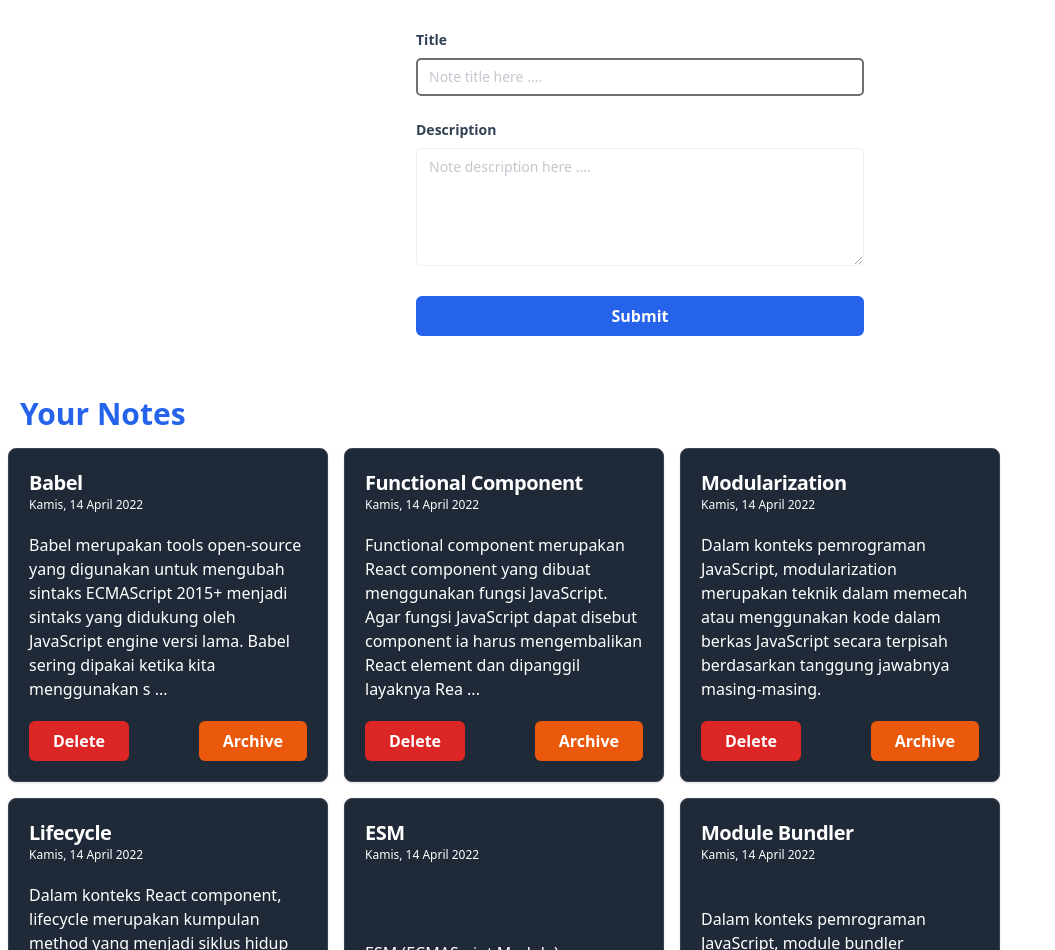
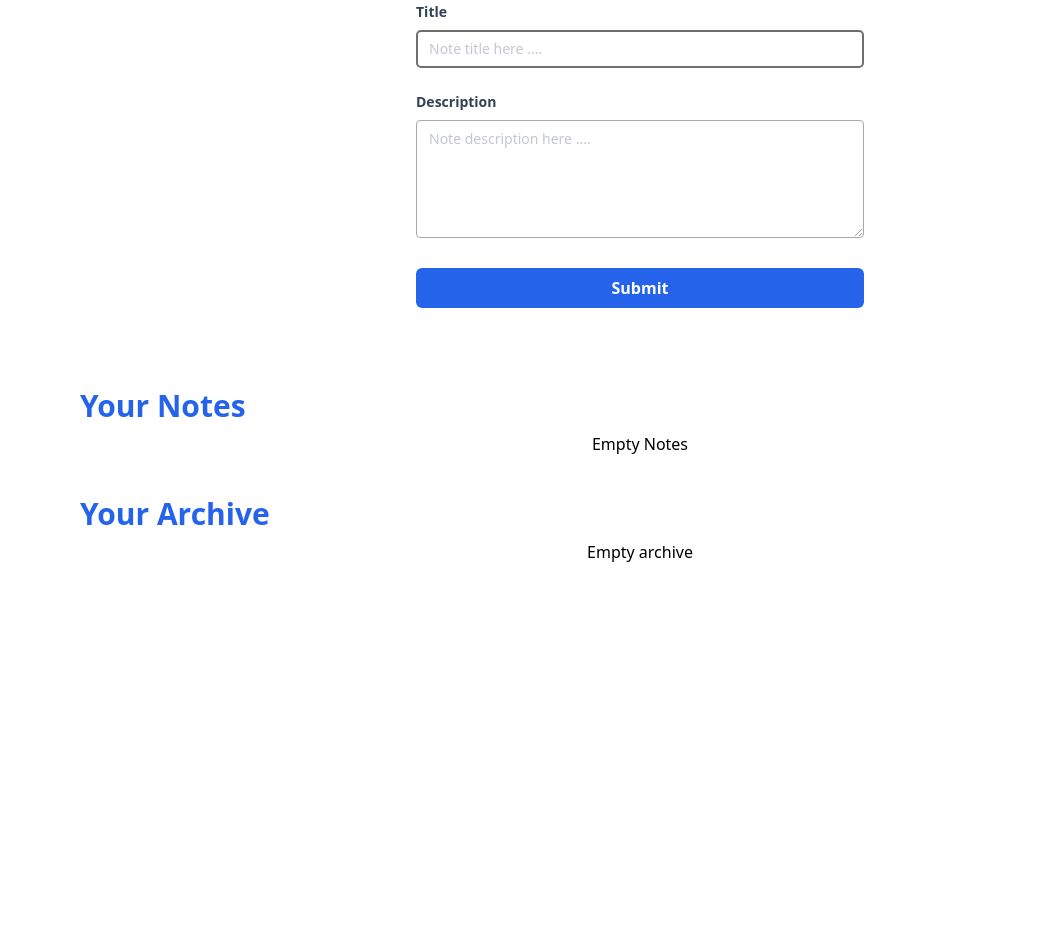
Before and after one commit to MHendriF/personal-notes, a React (Vite) app: page / in a window 1280 px wide. Shown: the part 182-1132 px from the top of the page, without its empty margins (0-1055 px from the left). After the commit the page ends 880 px from the top, so only its background shows below. Built offline with nearby package versions, Linux system fonts and the light colour scheme.

Commit message:
add initialNotes

```diff
--- a/src/components/Elements/Inputs/Input.jsx
+++ b/src/components/Elements/Inputs/Input.jsx
@@ -6,7 +6,7 @@ const Input = forwardRef((props, ref) => {
         <input
             id={name}
             type={type}
-            className='text-sm border rounded w-full py-2 px-3 text-slate-900 placeholder: opacity-60'
+            className='text-sm border border-gray-500 rounded w-full py-2 px-3 text-slate-900 placeholder: opacity-60'
             placeholder={placeholder}
             onInput={onInput}
             name={name}
--- a/src/components/Elements/Inputs/Textarea.jsx
+++ b/src/components/Elements/Inputs/Textarea.jsx
@@ -5,7 +5,7 @@ const Textarea = forwardRef((props, ref) => {
     return (
         <textarea
             id={name}
-            className='text-sm border rounded w-full py-2 px-3 text-slate-900 placeholder: opacity-60'
+            className='text-sm border border-gray-500 rounded w-full py-2 px-3 text-slate-900 placeholder: opacity-60'
             placeholder={placeholder}
             onInput={onInput}
             rows={rows}
--- a/src/components/Fragments/FormAddNote.jsx
+++ b/src/components/Fragments/FormAddNote.jsx
@@ -4,6 +4,8 @@ import InputForm from '../Elements/Inputs/InputForm';
 import TextareaForm from '../Elements/Inputs/TextareaForm';
 import { useRef } from 'react';
 import { useEffect } from 'react';
+import { useDispatch } from 'react-redux';
+import { addNote } from '../../redux/slices/noteSlice';
 
 const FormAddNote = () => {
     const [notes, setNotes] = useState([]);
@@ -11,6 +13,7 @@ const FormAddNote = () => {
     const [inputTitle, setInputTitle] = useState('');
     const [inputBody, setInputBody] = useState('');
 
+    const dispatch = useDispatch();
     const titleRef = useRef(null);
     const maxCharLimit = 50;
     const remainingChars = maxCharLimit - inputTitle.length;
@@ -31,7 +34,7 @@ const FormAddNote = () => {
             archived: false,
         };
         console.log(newNote);
-        //setNotes([...notes, newNote]);
+        dispatch(addNote(newNote));
         clearInput();
     };
 
@@ -48,7 +51,7 @@ const FormAddNote = () => {
 
     return (
         <form onSubmit={handleAddNote}>
-            <p className='font-medium text-slate-600 mb-8 text-end text-xs'>Sisa karakter : {remainingChars}</p>
+            <p className='font-medium text-slate-600 mt-3 text-end text-xs'>Sisa karakter : {remainingChars}</p>
             <InputForm
                 label='Title'
                 name='title'
--- a/src/pages/note.jsx
+++ b/src/pages/note.jsx
@@ -5,34 +5,31 @@ import { useContext } from 'react';
 import FormAddNote from '../components/Fragments/FormAddNote';
 import { useEffect, useState } from 'react';
 import { getInitialData } from '../utils';
+import { useSelector } from 'react-redux';
 import CardNote from '../components/Fragments/CardNote';
 
 const NotePage = (props) => {
     const { isDarkMode, setIsDarkMode } = useContext(DarkMode);
-    const [notes, setNotes] = useState([]);
+    //const [notes, setNotes] = useState([]);
     const [archive, setArchive] = useState([]);
-    const [id, setId] = useState(7);
-    const [inputValue, setInputValue] = useState('');
+    const notes = useSelector((state) => state.notes.data);
+    const initalNotes = getInitialData();
+
+    console.log('initalNotes: ', initalNotes);
 
     useEffect(() => {
-        setNotes(getInitialData);
-        console.log('notes: ', notes);
+        if (notes.length === 0 && initalNotes.length > 0) {
+            localStorage.setItem('notes', JSON.stringify(initalNotes));
+            console.log('insert');
+        }
     }, []);
 
-    // const handleAddNote = (e) => {
-    //     e.preventDefault();
-    //     setId(id + Date.now());
-
-    //     const newNote = {
-    //         id: id,
-    //         title: e.target.title.value,
-    //         body: e.target.body.value,
-    //         createdAt: Date.now(),
-    //         archived: false,
-    //     };
-    //     console.log(newNote);
-    //     setNotes([...notes, newNote]);
-    // };
+    useEffect(() => {
+        if (notes.length > 0) {
+            localStorage.setItem('notes', JSON.stringify(notes));
+        }
+        console.log('notes: ', notes);
+    }, [notes]);
 
     return (
         <Fragment>
@@ -46,9 +43,8 @@ const NotePage = (props) => {
                     </div>
                 </div>
 
-                <h1 className='text-3xl font-bold mb-2 text-blue-600 m-5'>Your Notes</h1>
-                <div className='flex justify-items-center'>
-                    <div className='flex flex-wrap'>
+                <h1 className='text-3xl font-bold mb-2 mt-10 text-blue-600 ml-20'>Your Notes</h1>
+                <div className='flex flex-wrap w-full ml-20 mr-20'>
                     {notes.length > 0 &&
                         notes.map((note) => (
                             <CardNote key={note.id}>
@@ -57,11 +53,10 @@ const NotePage = (props) => {
                                 <CardNote.Footer id={note.id}></CardNote.Footer>
                             </CardNote>
                         ))}
-                        {notes.length === 0 && <p className='text-center'>No notes</p>}
                 </div>
-                </div>
+                {notes.length === 0 && <div className='w-full flex items-center justify-center'>Empty Notes</div>}
 
-                <h1 className='text-3xl font-bold mb-2 text-blue-600 m-5'>Your Archive</h1>
+                <h1 className='text-3xl font-bold mb-2 mt-10 text-blue-600 ml-20'>Your Archive</h1>
                 <div className='flex flex-wrap'>
                     {archive.length > 0 &&
                         archive.map((note) => (
@@ -71,8 +66,8 @@ const NotePage = (props) => {
                                 <CardNote.Footer id={note.id}></CardNote.Footer>
                             </CardNote>
                         ))}
+                </div>
                 {archive.length === 0 && <div className='w-full flex items-center justify-center'>Empty archive</div>}
-                </div>
             </div>
         </Fragment>
     );
--- /dev/null
+++ b/src/redux/slices/noteSlice.jsx
@@ -0,0 +1,16 @@
+import { createSlice } from '@reduxjs/toolkit';
+
+const noteSlice = createSlice({
+    name: 'notes',
+    initialState: {
+        data: JSON.parse(localStorage.getItem('notes')) || [],
+    },
+    reducers: {
+        addNote: (state, action) => {
+            state.data.push(action.payload);
+        },
+    },
+});
+
+export const { addNote } = noteSlice.actions;
+export default noteSlice.reducer;
--- /dev/null
+++ b/src/redux/store.jsx
@@ -0,0 +1,13 @@
+import { configureStore } from '@reduxjs/toolkit';
+import noteReducer from './slices/noteSlice';
+
+const store = configureStore({
+    reducer: { notes: noteReducer },
+});
+console.log('onCreate store: ', store.getState());
+
+store.subscribe(() => {
+    console.log('onChange store: ', store.getState());
+});
+
+export default store;
```
Also changed, not shown: src/main.jsx (+7 -3 lines). Lines whose indentation alone changed are shown as unchanged.
